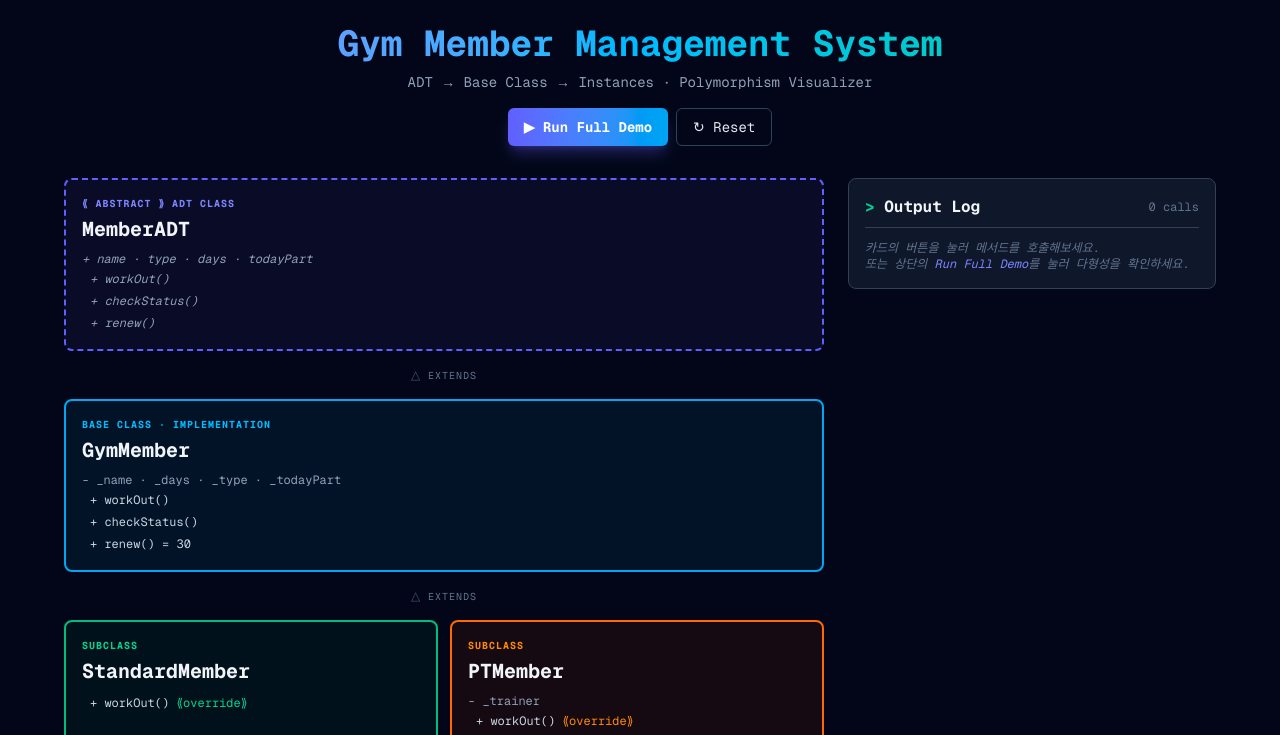
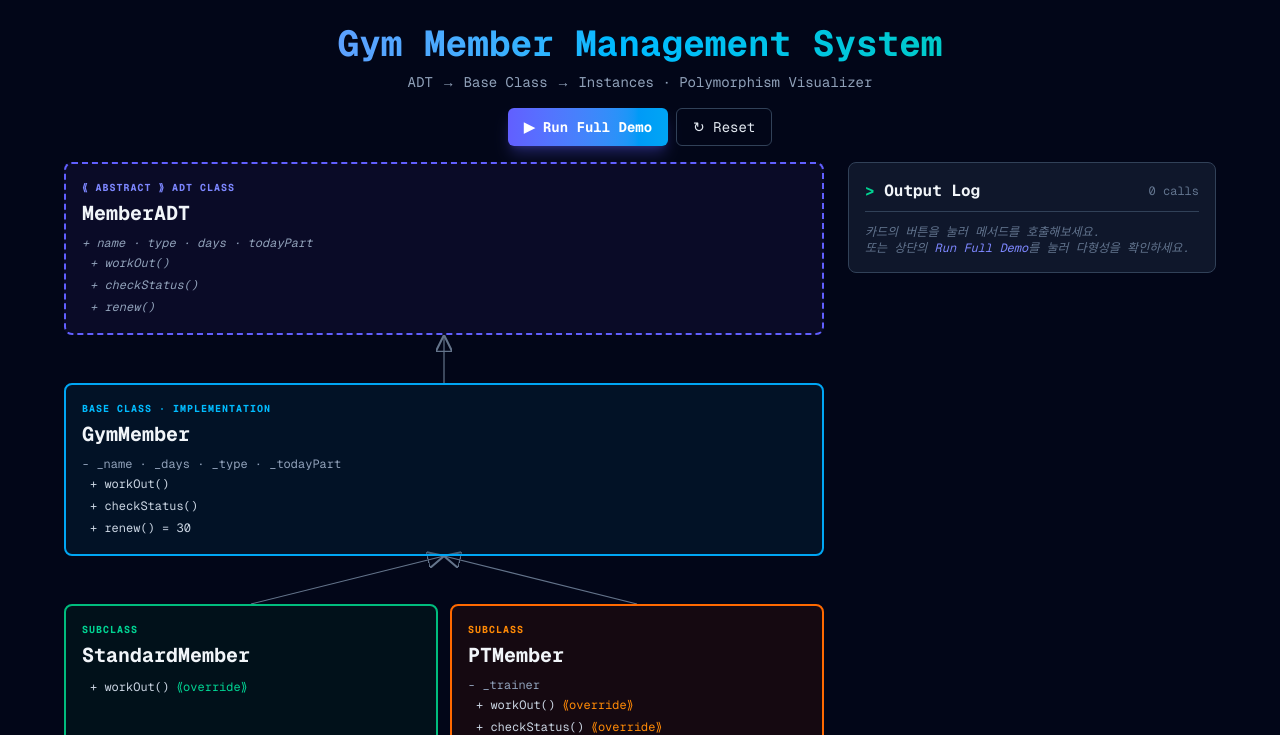
Before and after one commit to SJYUN1010/gym-member-oop-viz, a Next.js app: page / in a window 1280 px wide. Shown: the top 735 px of the page. Built offline with nearby package versions, Linux system fonts and the light colour scheme.

Commit message:
feat: SVG 상속/instance-of 화살표 추가 + 박스 높이 정렬

```diff
--- a/app/page.tsx
+++ b/app/page.tsx
@@ -1,6 +1,6 @@
 "use client";
 
-import { useState, useMemo, useRef } from "react";
+import { useState, useMemo, useRef, useEffect, useLayoutEffect } from "react";
 import { GymMember } from "@/lib/gymMember";
 import { PTMember } from "@/lib/ptMember";
 import { createMembers } from "@/lib/instances";
@@ -38,6 +38,14 @@ const METHOD_INFO: { [key: string]: MethodInfo } = {
   },
 };
 
+type Point = { x: number; y: number };
+type Line = {
+  from: Point;
+  to: Point;
+  kind: "inherit" | "instance";
+  active: boolean;
+};
+
 export default function Home() {
   const [members, setMembers] = useState<GymMember[]>(() => createMembers());
   const [logs, setLogs] = useState<LogEntry[]>([]);
@@ -46,6 +54,125 @@ export default function Home() {
   const [highlightedClass, setHighlightedClass] = useState<string | null>(null);
   const [hoveredCardIdx, setHoveredCardIdx] = useState<number | null>(null);
   const [hoveredLogId, setHoveredLogId] = useState<number | null>(null);
+
+  // 박스/카드 ref들
+  const diagramRef = useRef<HTMLDivElement>(null);
+  const adtRef = useRef<HTMLDivElement>(null);
+  const gymMemberRef = useRef<HTMLDivElement>(null);
+  const standardRef = useRef<HTMLDivElement>(null);
+  const ptRef = useRef<HTMLDivElement>(null);
+  const cardRefs = useRef<(HTMLDivElement | null)[]>([]);
+
+  const [lines, setLines] = useState<Line[]>([]);
+  const [svgSize, setSvgSize] = useState({ width: 0, height: 0 });
+
+  // 선 계산
+  const recomputeLines = () => {
+    const container = diagramRef.current;
+    if (!container) return;
+    const cRect = container.getBoundingClientRect();
+
+    const getRect = (el: HTMLElement | null) => {
+      if (!el) return null;
+      const r = el.getBoundingClientRect();
+      return {
+        topCenter: { x: r.left + r.width / 2 - cRect.left, y: r.top - cRect.top },
+        bottomCenter: {
+          x: r.left + r.width / 2 - cRect.left,
+          y: r.bottom - cRect.top,
+        },
+        leftCenter: { x: r.left - cRect.left, y: r.top + r.height / 2 - cRect.top },
+        rightCenter: {
+          x: r.right - cRect.left,
+          y: r.top + r.height / 2 - cRect.top,
+        },
+        center: {
+          x: r.left + r.width / 2 - cRect.left,
+          y: r.top + r.height / 2 - cRect.top,
+        },
+      };
+    };
+
+    const adt = getRect(adtRef.current);
+    const gym = getRect(gymMemberRef.current);
+    const std = getRect(standardRef.current);
+    const pt = getRect(ptRef.current);
+
+    if (!adt || !gym || !std || !pt) return;
+
+    const newLines: Line[] = [];
+
+    // 상속 화살표
+    newLines.push({
+      from: gym.topCenter,
+      to: adt.bottomCenter,
+      kind: "inherit",
+      active: highlightedClass === "GymMember",
+    });
+    newLines.push({
+      from: std.topCenter,
+      to: gym.bottomCenter,
+      kind: "inherit",
+      active:
+        highlightedClass === "StandardMember" ||
+        (highlightedMethod !== null &&
+          METHOD_INFO[highlightedMethod].overriddenIn.includes("StandardMember")),
+    });
+    newLines.push({
+      from: pt.topCenter,
+      to: gym.bottomCenter,
+      kind: "inherit",
+      active:
+        highlightedClass === "PTMember" ||
+        (highlightedMethod !== null &&
+          METHOD_INFO[highlightedMethod].overriddenIn.includes("PTMember")),
+    });
+
+    // instance-of 화살표: 각 카드 → 부모 클래스 박스
+    members.forEach((m, idx) => {
+      const cardEl = cardRefs.current[idx];
+      const cardRect = getRect(cardEl);
+      if (!cardRect) return;
+      const isPT = m instanceof PTMember;
+      const parent = isPT ? pt : std;
+      newLines.push({
+        from: cardRect.topCenter,
+        to: parent.bottomCenter,
+        kind: "instance",
+        active:
+          hoveredCardIdx === idx ||
+          (hoveredLogId !== null &&
+            logs.find((l) => l.id === hoveredLogId)?.memberName === m.name),
+      });
+    });
+
+    setLines(newLines);
+    setSvgSize({
+      width: container.scrollWidth,
+      height: container.scrollHeight,
+    });
+  };
+
+  // 레이아웃 측정은 useLayoutEffect로
+  useLayoutEffect(() => {
+    recomputeLines();
+    // eslint-disable-next-line react-hooks/exhaustive-deps
+  }, [members, highlightedClass, highlightedMethod, hoveredCardIdx, hoveredLogId, logs]);
+
+  // 윈도우 리사이즈, ResizeObserver
+  useEffect(() => {
+    const handler = () => recomputeLines();
+    window.addEventListener("resize", handler);
+    window.addEventListener("scroll", handler, true);
+    const ro = new ResizeObserver(handler);
+    if (diagramRef.current) ro.observe(diagramRef.current);
+    return () => {
+      window.removeEventListener("resize", handler);
+      window.removeEventListener("scroll", handler, true);
+      ro.disconnect();
+    };
+    // eslint-disable-next-line react-hooks/exhaustive-deps
+  }, []);
 
   const callMethod = (
     member: GymMember,
@@ -73,7 +200,7 @@ export default function Home() {
     ]);
   };
 
-  const runFullDemo = async () => {     // ← 이거 빠진 거
+  const runFullDemo = async () => {
     for (const m of members) {
       callMethod(m, "workOut");
       await new Promise((r) => setTimeout(r, 400));
@@ -108,7 +235,7 @@ export default function Home() {
 
   return (
     <main className="min-h-screen bg-slate-950 text-slate-200 p-6 font-mono">
-      <header className="max-w-6xl mx-auto mb-8">
+      <header className="max-w-6xl mx-auto mb-4">
         <h1 className="text-4xl font-bold text-center mb-2 bg-gradient-to-r from-indigo-400 via-sky-400 to-emerald-400 bg-clip-text text-transparent">
           Gym Member Management System
         </h1>
@@ -132,7 +259,111 @@ export default function Home() {
       </header>
 
       <div className="max-w-6xl mx-auto grid grid-cols-1 lg:grid-cols-3 gap-6">
-        <div className="lg:col-span-2 space-y-3">
+        {/* 왼쪽: 다이어그램 + SVG 오버레이 */}
+        <div ref={diagramRef} className="lg:col-span-2 relative space-y-6">
+          {/* SVG 오버레이 */}
+          <svg
+            className="absolute inset-0 pointer-events-none z-0"
+            width={svgSize.width}
+            height={svgSize.height}
+            style={{ overflow: "visible" }}
+          >
+            <defs>
+              {/* 빈 삼각형 머리 (상속용) */}
+              <marker
+                id="inheritArrow"
+                viewBox="0 0 12 12"
+                refX="12"
+                refY="6"
+                markerWidth="14"
+                markerHeight="14"
+                orient="auto-start-reverse"
+              >
+                <path d="M 0 0 L 12 6 L 0 12 z" fill="none" stroke="#64748b" strokeWidth="1.5" />
+              </marker>
+              <marker
+                id="inheritArrowActive"
+                viewBox="0 0 12 12"
+                refX="12"
+                refY="6"
+                markerWidth="14"
+                markerHeight="14"
+                orient="auto-start-reverse"
+              >
+                <path d="M 0 0 L 12 6 L 0 12 z" fill="none" stroke="#a78bfa" strokeWidth="2" />
+              </marker>
+              {/* 작은 화살촉 (instance-of용) */}
+              <marker
+                id="instanceArrow"
+                viewBox="0 0 10 10"
+                refX="10"
+                refY="5"
+                markerWidth="8"
+                markerHeight="8"
+                orient="auto-start-reverse"
+              >
+                <path d="M 0 0 L 10 5 L 0 10 z" fill="#475569" />
+              </marker>
+              <marker
+                id="instanceArrowActive"
+                viewBox="0 0 10 10"
+                refX="10"
+                refY="5"
+                markerWidth="8"
+                markerHeight="8"
+                orient="auto-start-reverse"
+              >
+                <path d="M 0 0 L 10 5 L 0 10 z" fill="#f59e0b" />
+              </marker>
+            </defs>
+
+            {lines.map((line, i) => {
+              if (line.kind === "inherit") {
+                // 상속: 자식 → 부모 (위로 가는 선, 부모 쪽에 빈 삼각형)
+                const stroke = line.active ? "#a78bfa" : "#64748b";
+                const sw = line.active ? 2 : 1.2;
+                const marker = line.active ? "url(#inheritArrowActive)" : "url(#inheritArrow)";
+                return (
+                  <line
+                    key={i}
+                    x1={line.from.x}
+                    y1={line.from.y}
+                    x2={line.to.x}
+                    y2={line.to.y}
+                    stroke={stroke}
+                    strokeWidth={sw}
+                    markerEnd={marker}
+                    className="transition-all duration-200"
+                  />
+                );
+              } else {
+                // instance-of: 카드 → 부모 (점선)
+                const stroke = line.active ? "#f59e0b" : "#475569";
+                const sw = line.active ? 2 : 1;
+                const marker = line.active
+                  ? "url(#instanceArrowActive)"
+                  : "url(#instanceArrow)";
+                return (
+                  <line
+                    key={i}
+                    x1={line.from.x}
+                    y1={line.from.y}
+                    x2={line.to.x}
+                    y2={line.to.y}
+                    stroke={stroke}
+                    strokeWidth={sw}
+                    strokeDasharray="4 4"
+                    markerEnd={marker}
+                    className="transition-all duration-200"
+                  />
+                );
+              }
+            })}
+          </svg>
+
+          {/* 박스/카드 콘텐츠 (z-10으로 SVG 위에) */}
+          <div className="relative z-10 space-y-12">
+            <div ref={adtRef}>
               <ClassBox
                 tag="⟪ Abstract ⟫ ADT Class"
                 name="MemberADT"
@@ -169,9 +400,9 @@ export default function Home() {
                   </div>
                 )}
               </ClassBox>
+            </div>
 
-          <ArrowConnector label="extends" />
-
+            <div ref={gymMemberRef}>
               <ClassBox
                 tag="Base Class · Implementation"
                 name="GymMember"
@@ -196,10 +427,10 @@ export default function Home() {
                   ))}
                 </div>
               </ClassBox>
-
-          <ArrowConnector label="extends" />
+            </div>
 
             <div className="grid grid-cols-1 md:grid-cols-2 gap-3">
+              <div ref={standardRef} className="h-full">
                 <ClassBox
                   tag="Subclass"
                   name="StandardMember"
@@ -220,6 +451,8 @@ export default function Home() {
                     <span className="text-emerald-400 text-xs">⟪override⟫</span>
                   </div>
                 </ClassBox>
+              </div>
+              <div ref={ptRef} className="h-full">
                 <ClassBox
                   tag="Subclass"
                   name="PTMember"
@@ -252,10 +485,9 @@ export default function Home() {
                   </div>
                 </ClassBox>
               </div>
+            </div>
 
-          <ArrowConnector label="instance-of" />
-
-          <div className="grid grid-cols-1 sm:grid-cols-2 xl:grid-cols-3 gap-3">
+            <div className="grid grid-cols-1 sm:grid-cols-2 xl:grid-cols-3 gap-3 pt-10">
               {members.map((m, idx) => {
                 const isPT = m instanceof PTMember;
                 const className = isPT ? "PTMember" : "StandardMember";
@@ -277,6 +509,9 @@ export default function Home() {
                 return (
                   <div
                     key={idx}
+                    ref={(el) => {
+                      cardRefs.current[idx] = el;
+                    }}
                     onMouseEnter={() => {
                       setHoveredCardIdx(idx);
                       setHighlightedClass(className);
@@ -329,7 +564,11 @@ export default function Home() {
                           onClick={() => callMethod(m, method)}
                           className={`text-[10px] text-white rounded py-1 ${btnColor} transition font-semibold`}
                         >
-                        {method === "workOut" ? "workOut" : method === "checkStatus" ? "status" : "renew"}
+                          {method === "workOut"
+                            ? "workOut"
+                            : method === "checkStatus"
+                            ? "status"
+                            : "renew"}
                         </button>
                       ))}
                     </div>
@@ -338,7 +577,9 @@ export default function Home() {
               })}
             </div>
           </div>
+        </div>
 
+        {/* 오른쪽: 출력 로그 */}
         <aside className="lg:col-span-1">
           <div className="sticky top-4 border border-slate-700 rounded-lg bg-slate-900 p-4 max-h-[85vh] flex flex-col">
             <div className="flex items-center justify-between mb-3 pb-2 border-b border-slate-700">
@@ -441,7 +682,7 @@ function ClassBox(props: ClassBoxProps) {
     <div
       onMouseEnter={() => onHover?.(true)}
       onMouseLeave={() => onHover?.(false)}
-      className={`border-2 ${c.borderStyle} ${c.border} ${c.bg} rounded-lg p-4 transition-all duration-200 ${
+      className={`h-full border-2 ${c.borderStyle} ${c.border} ${c.bg} rounded-lg p-4 transition-all duration-200 ${
         isHighlighted ? `shadow-lg ${c.glow} scale-[1.01]` : ""
       }`}
     >
@@ -453,14 +694,3 @@ function ClassBox(props: ClassBoxProps) {
     </div>
   );
 }
-
-function ArrowConnector({ label }: { label: string }) {
-  return (
-    <div className="flex justify-center items-center gap-2 py-1">
-      <div className="text-slate-600 text-xs">△</div>
-      <div className="text-slate-500 text-[10px] uppercase tracking-widest">
-        {label}
-      </div>
-    </div>
-  );
-}
```
Lines whose indentation alone changed are shown as unchanged.
